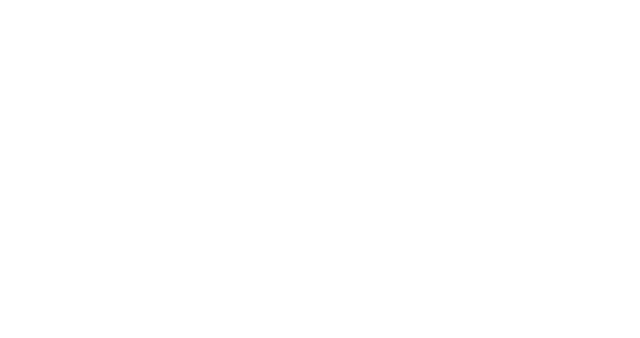
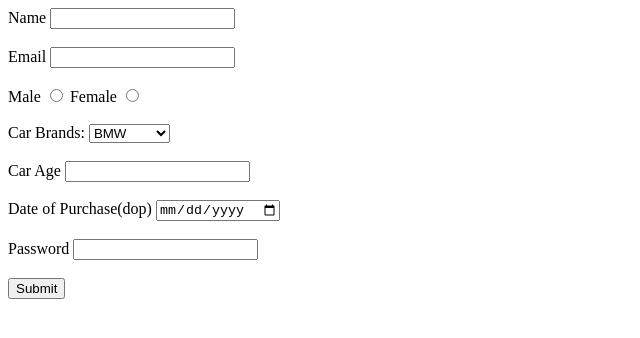
Before and after one commit to acciojob/car-insurance-form-Kushal-deep, a website: page main.html in a window 1280 px wide. Shown: the whole page, without its empty margins (0-640 px from the left). Drawn offline with Linux system fonts and the light colour scheme.

Commit message:
created a submission

```diff
--- a/main.html
+++ b/main.html
@@ -8,6 +8,50 @@
 
 <body>
 	<!-- the entire body must be written by student -->
+	<form method="post">
+
+		<label for="name">Name</label>
+		<input type="text" id="name" name="name" required/>
+		<br/></br>
+
+		<label for="email">Email</label>
+		<input type="email" id="email" name="email" required/>
+		<br/><br/>
+
+		<label for="male">Male</label>
+		<input type="radio" id="male" name="gender" required/>
+		<label for="female">Female</label>
+		<input type="radio" id="female" name="gender" required/>
+
+		<br/></br>
+
+		<label for="cars">Car Brands:</label>
+
+<select name="cars" id="cars">
+  <option value="BMW">BMW</option>
+  <option value="Audi">Audi</option>
+  <option value="Mercedez">Mercedez</option>
+
+</select>
+		<br/></br>
+
+		<label for="carage">Car Age</label>
+		<input type="number" id="carage" name="car"required/>
+		<br/></br>
+
+		<label for="dop">Date of Purchase(dop)</label>
+		<input type="date" id="dop" name="dob" required/>
+		<br/></br>
+
+		<label for="password">Password</label>
+		<input type="password" id="password" name="pass" required/>
+		<br/></br>
+
+		<input type="submit"/>
+
+
+
+	</form>
     <script type="text/javascript" src="./script.js">
 </script>
 
```
